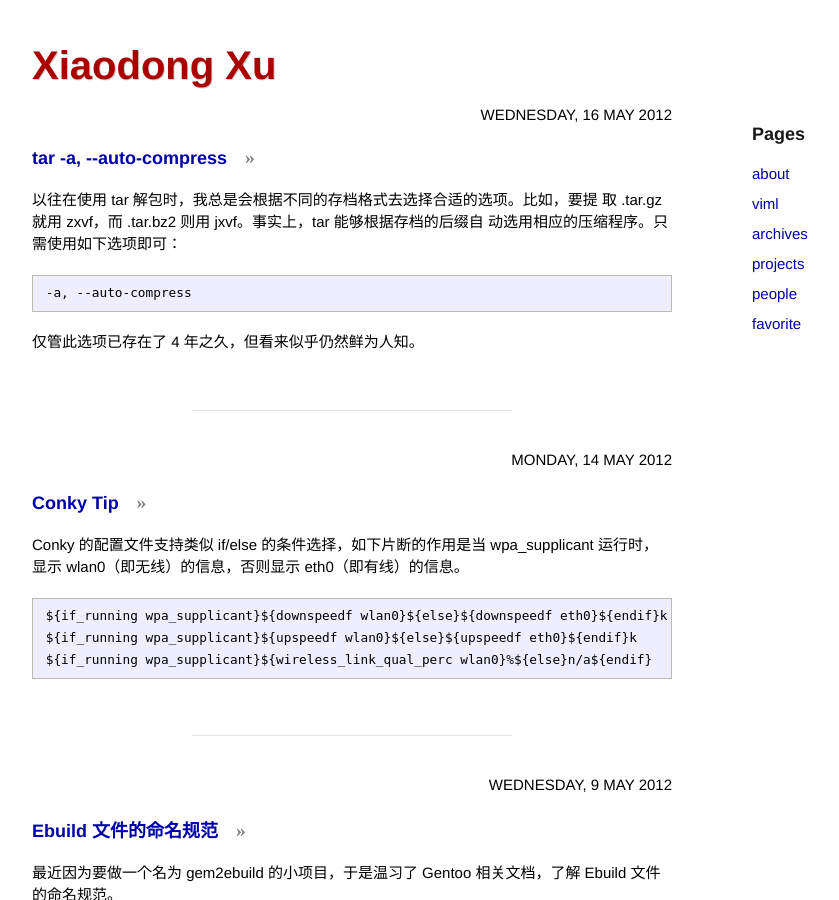
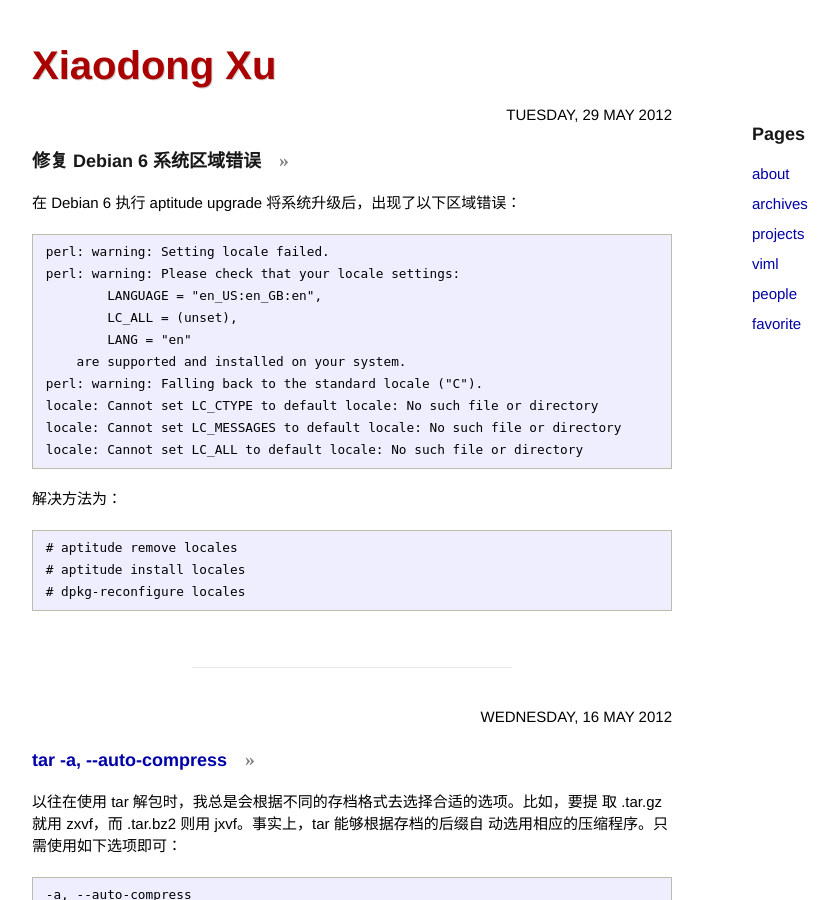
Before and after one commit to xuxiaodong/xuxiaodong.github.com, a Jekyll site: the page built from index.html, in a window 1280 px wide and 900 px high. Shown: the whole window, without its empty margins (138-977 px from the left). Built offline with Jekyll 4.4.1, drawn with Linux system fonts in a browser that asks for light colours; Markdown is read by kramdown in place of the engine named in the settings; some of the changed text lies outside the part shown.

Commit message:
add new post

```diff
--- a/_layouts/default.html
+++ b/_layouts/default.html
@@ -37,9 +37,9 @@
   <h1>Pages</h1>
   <ul class="posts">
     <li><a href="{{ site.baseurl }}pages/about.html">about</a></li>
-    <li><a href="{{ site.baseurl }}pages/viml.html">viml</a></li>
     <li><a href="{{ site.baseurl }}pages/archives.html">archives</a></li>
     <li><a href="{{ site.baseurl }}pages/projects.html">projects</a></li>
+    <li><a href="{{ site.baseurl }}pages/viml.html">viml</a></li>
     <li><a href="{{ site.baseurl }}pages/people.html">people</a></li>
     <li><a href="{{ site.baseurl }}pages/favorite.html">favorite</a></li>
   </ul>
--- /dev/null
+++ b/_posts/2012-05-29-fixing-debian-6-locale-error.markdown
@@ -0,0 +1,25 @@
+---
+layout: post
+title: 修复 Debian 6 系统区域错误
+date: 2012-05-29 23:30
+post-link:
+---
+
+在 Debian 6 执行 aptitude upgrade 将系统升级后，出现了以下区域错误：
+
+    perl: warning: Setting locale failed.
+    perl: warning: Please check that your locale settings:
+            LANGUAGE = "en_US:en_GB:en",
+            LC_ALL = (unset),
+            LANG = "en"
+        are supported and installed on your system.
+    perl: warning: Falling back to the standard locale ("C").
+    locale: Cannot set LC_CTYPE to default locale: No such file or directory
+    locale: Cannot set LC_MESSAGES to default locale: No such file or directory
+    locale: Cannot set LC_ALL to default locale: No such file or directory
+
+解决方法为：
+
+    # aptitude remove locales
+    # aptitude install locales
+    # dpkg-reconfigure locales
--- a/pages/people.markdown
+++ b/pages/people.markdown
@@ -9,10 +9,12 @@
 + [Brendan Gregg][b]
 + [Chenyang][c]
 + [Mark Jason Dominus][m]
++ [Pádraig Brady][p]
 + [Steve Losh][s]
 
 [a]: http://amix.dk
 [b]: http://www.brendangregg.com
 [c]: http://www.chenyang.me
 [m]: http://www.plover.com
+[p]: http://www.pixelbeat.org
 [s]: http://stevelosh.com
--- a/pages/viml.markdown
+++ b/pages/viml.markdown
@@ -12,7 +12,7 @@
 数据类型
 --------
 
-VimL 主要包括数值、字符串、列表、以及字典等四种数据结构。
+VimL 主要包括数值、字符串、列表、以及字典等四种数据类型。
 
 ### 数值 ###
 
```
